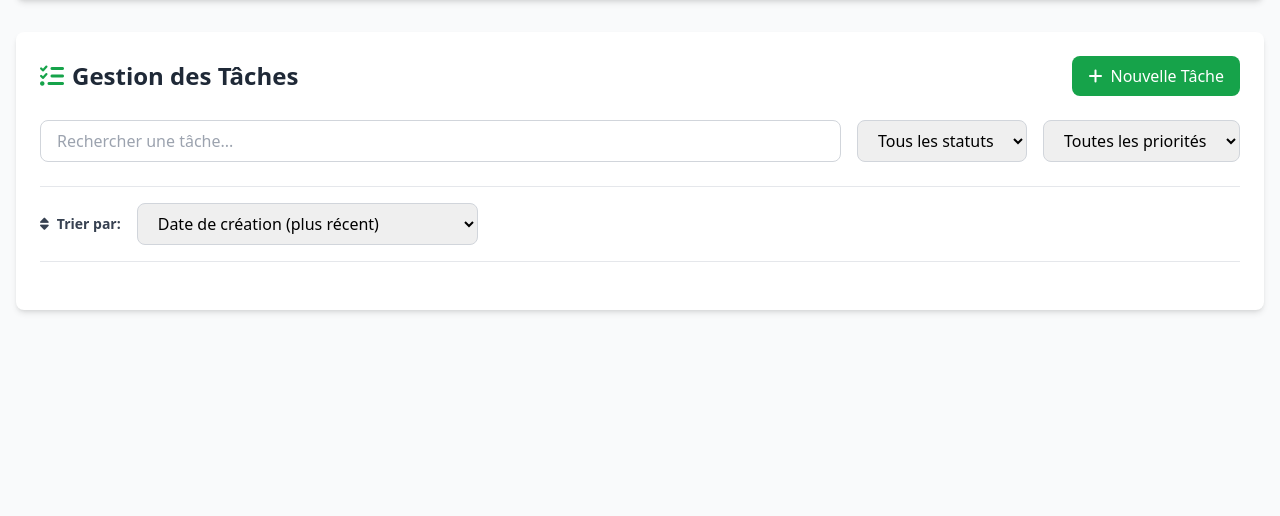
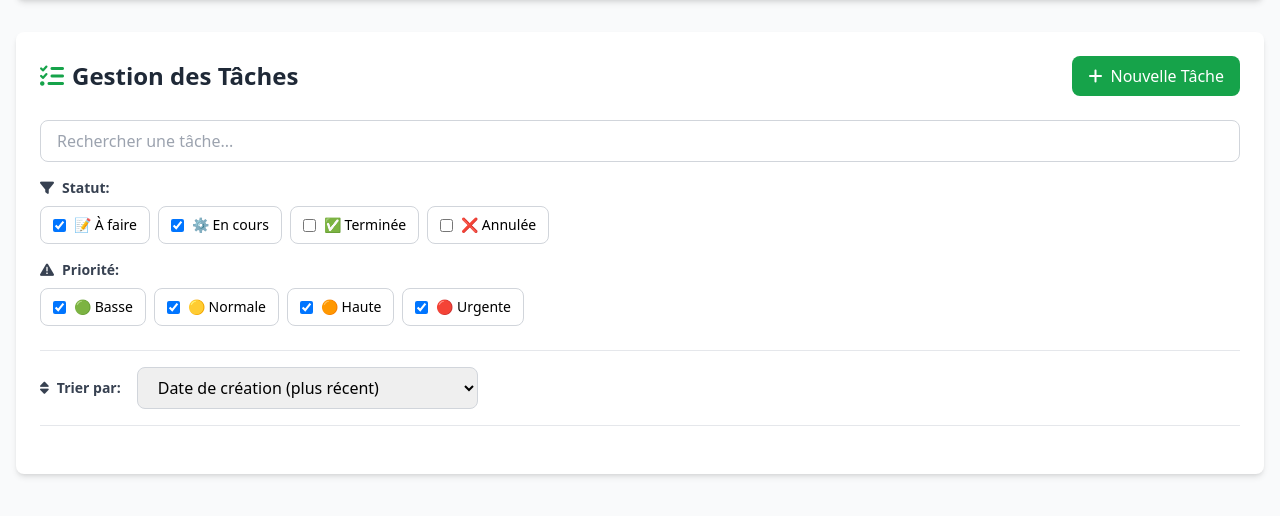
Before and after one commit to Gamo971/new_dev, a PHP site: page / in a window 1280 px wide, after a click on "Tâches". Shown: the part 254-770 px from the top of the page. Run offline with PHP 8.4, Linux system fonts and the light colour scheme; some libraries are stand-ins or nearby versions.

Commit message:
feat: Filtrage multiple pour les tâches avec cases à cocher - Remplacement des menus déroulants par des cases à cocher - Sélection multiple de statuts (ex: À faire + En cours) - Sélection multiple de priorités - Interface visuelle avec emojis pour chaque option - Statuts:  À faire,  En cours,  Terminée,  Annulée - Priorités:  Basse,  Normale,  Haute,  Urgente - Par défaut: À faire et En cours cochés (focus sur les tâches actives) - Hover effects et transitions fluides

```diff
--- a/public/index.php
+++ b/public/index.php
@@ -150,25 +150,62 @@ header('Content-Type: text/html; charset=utf-8');
                     </div>
 
                     <!-- Filtres et recherche -->
-                    <div class="mb-6 flex flex-wrap gap-4">
-                        <div class="flex-1 min-w-64">
+                    <div class="mb-6">
+                        <!-- Barre de recherche -->
+                        <div class="mb-4">
                             <input type="text" id="tacheSearch" placeholder="Rechercher une tâche..."
                                    class="w-full px-4 py-2 border border-gray-300 rounded-lg focus:ring-2 focus:ring-green-500 focus:border-transparent">
                         </div>
-                        <select id="tacheStatutFilter" class="px-4 py-2 border border-gray-300 rounded-lg focus:ring-2 focus:ring-green-500">
-                            <option value="">Tous les statuts</option>
-                            <option value="a_faire">À faire</option>
-                            <option value="en_cours">En cours</option>
-                            <option value="terminee">Terminée</option>
-                            <option value="annulee">Annulée</option>
-                        </select>
-                        <select id="tachePrioriteFilter" class="px-4 py-2 border border-gray-300 rounded-lg focus:ring-2 focus:ring-green-500">
-                            <option value="">Toutes les priorités</option>
-                            <option value="basse">Basse</option>
-                            <option value="normale">Normale</option>
-                            <option value="haute">Haute</option>
-                            <option value="urgente">Urgente</option>
-                        </select>
+
+                        <!-- Filtres par statut -->
+                        <div class="mb-4">
+                            <label class="text-sm font-semibold text-gray-700 mb-2 block">
+                                <i class="fas fa-filter mr-2"></i>Statut:
+                            </label>
+                            <div class="flex flex-wrap gap-2">
+                                <label class="inline-flex items-center px-3 py-2 border border-gray-300 rounded-lg cursor-pointer hover:bg-gray-50 transition-colors">
+                                    <input type="checkbox" class="tache-statut-filter mr-2" value="a_faire" checked>
+                                    <span class="text-sm">📝 À faire</span>
+                                </label>
+                                <label class="inline-flex items-center px-3 py-2 border border-gray-300 rounded-lg cursor-pointer hover:bg-gray-50 transition-colors">
+                                    <input type="checkbox" class="tache-statut-filter mr-2" value="en_cours" checked>
+                                    <span class="text-sm">⚙️ En cours</span>
+                                </label>
+                                <label class="inline-flex items-center px-3 py-2 border border-gray-300 rounded-lg cursor-pointer hover:bg-gray-50 transition-colors">
+                                    <input type="checkbox" class="tache-statut-filter mr-2" value="terminee">
+                                    <span class="text-sm">✅ Terminée</span>
+                                </label>
+                                <label class="inline-flex items-center px-3 py-2 border border-gray-300 rounded-lg cursor-pointer hover:bg-gray-50 transition-colors">
+                                    <input type="checkbox" class="tache-statut-filter mr-2" value="annulee">
+                                    <span class="text-sm">❌ Annulée</span>
+                                </label>
+                            </div>
+                        </div>
+
+                        <!-- Filtres par priorité -->
+                        <div>
+                            <label class="text-sm font-semibold text-gray-700 mb-2 block">
+                                <i class="fas fa-exclamation-triangle mr-2"></i>Priorité:
+                            </label>
+                            <div class="flex flex-wrap gap-2">
+                                <label class="inline-flex items-center px-3 py-2 border border-gray-300 rounded-lg cursor-pointer hover:bg-gray-50 transition-colors">
+                                    <input type="checkbox" class="tache-priorite-filter mr-2" value="basse" checked>
+                                    <span class="text-sm">🟢 Basse</span>
+                                </label>
+                                <label class="inline-flex items-center px-3 py-2 border border-gray-300 rounded-lg cursor-pointer hover:bg-gray-50 transition-colors">
+                                    <input type="checkbox" class="tache-priorite-filter mr-2" value="normale" checked>
+                                    <span class="text-sm">🟡 Normale</span>
+                                </label>
+                                <label class="inline-flex items-center px-3 py-2 border border-gray-300 rounded-lg cursor-pointer hover:bg-gray-50 transition-colors">
+                                    <input type="checkbox" class="tache-priorite-filter mr-2" value="haute" checked>
+                                    <span class="text-sm">🟠 Haute</span>
+                                </label>
+                                <label class="inline-flex items-center px-3 py-2 border border-gray-300 rounded-lg cursor-pointer hover:bg-gray-50 transition-colors">
+                                    <input type="checkbox" class="tache-priorite-filter mr-2" value="urgente" checked>
+                                    <span class="text-sm">🔴 Urgente</span>
+                                </label>
+                            </div>
+                        </div>
                     </div>
 
                     <!-- Options de tri -->
@@ -1076,9 +1113,17 @@ header('Content-Type: text/html; charset=utf-8');
 
             // Recherche des tâches
             document.getElementById('tacheSearch').addEventListener('input', filterTaches);
-            document.getElementById('tacheStatutFilter').addEventListener('change', filterTaches);
-            document.getElementById('tachePrioriteFilter').addEventListener('change', filterTaches);
             document.getElementById('tacheSortBy').addEventListener('change', filterTaches);
+
+            // Filtres de statut des tâches (checkboxes)
+            document.querySelectorAll('.tache-statut-filter').forEach(checkbox => {
+                checkbox.addEventListener('change', filterTaches);
+            });
+
+            // Filtres de priorité des tâches (checkboxes)
+            document.querySelectorAll('.tache-priorite-filter').forEach(checkbox => {
+                checkbox.addEventListener('change', filterTaches);
+            });
 
             // Recherche des clients
             document.getElementById('clientSearch').addEventListener('input', filterClients);
@@ -1113,8 +1158,14 @@ header('Content-Type: text/html; charset=utf-8');
         // Filtrage des tâches
         function filterTaches() {
             const search = document.getElementById('tacheSearch').value.toLowerCase();
-            const statutFilter = document.getElementById('tacheStatutFilter').value;
-            const prioriteFilter = document.getElementById('tachePrioriteFilter').value;
+
+            // Récupérer les statuts cochés
+            const selectedStatuts = Array.from(document.querySelectorAll('.tache-statut-filter:checked'))
+                .map(cb => cb.value);
+
+            // Récupérer les priorités cochées
+            const selectedPriorites = Array.from(document.querySelectorAll('.tache-priorite-filter:checked'))
+                .map(cb => cb.value);
 
             let filtered = taches.filter(tache => {
                 const matchesSearch = !search ||
@@ -1122,8 +1173,11 @@ header('Content-Type: text/html; charset=utf-8');
                     (tache.description && tache.description.toLowerCase().includes(search)) ||
                     (tache.mission_nom && tache.mission_nom.toLowerCase().includes(search));
 
-                const matchesStatut = !statutFilter || tache.statut === statutFilter;
-                const matchesPriorite = !prioriteFilter || tache.priorite === prioriteFilter;
+                // Si aucun statut n'est coché, on affiche tout
+                const matchesStatut = selectedStatuts.length === 0 || selectedStatuts.includes(tache.statut);
+
+                // Si aucune priorité n'est cochée, on affiche tout
+                const matchesPriorite = selectedPriorites.length === 0 || selectedPriorites.includes(tache.priorite);
 
                 return matchesSearch && matchesStatut && matchesPriorite;
             });
```
